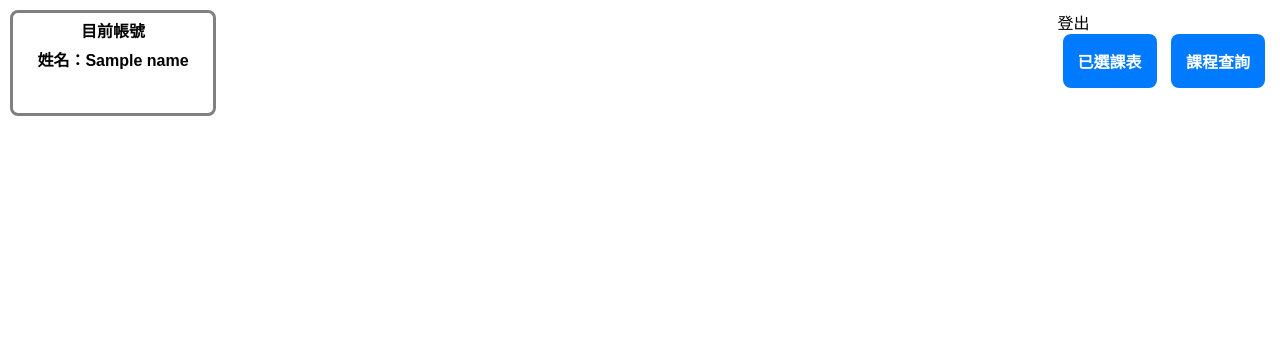
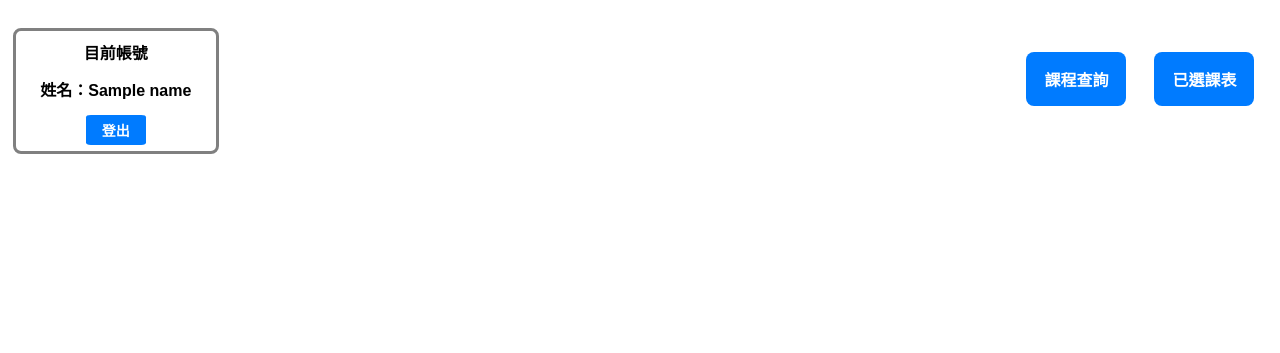
Before and after one commit to Fonzzznkk/D1149665, a Django app: template software/mysite/myapp/templates/myapp/homepage.html in a window 1280 px wide. Shown: the part 100-453 px from the top of the page. Run offline with Django 5.2, Linux system fonts and the light colour scheme; the template is opened without the code that fills it: most values are stand-ins (such as "Sample title", 1, 10 or a date in 2020); some libraries are stand-ins or nearby versions.

Commit message:
update home page

```diff
--- a/software/mysite/myapp/templates/myapp/homepage.html
+++ b/software/mysite/myapp/templates/myapp/homepage.html
@@ -66,46 +66,69 @@
         }
         /*帳號資訊*/
         .account {
+            position: absolute;
             border: solid gray;
+            top: 16%;
+            left: 1%;
             border-collapse: collapse;
             border-radius: 8px;
             width: 200px;
-            height: 100px;
+            height: 120px;
             text-align: center;
-            margin-right: auto;
-            margin-left: 10px;
         }
         .account p {
-            margin: 5px 0px;
+            font-weight: bold;
+            line-height: 14px;
         }
-        /*功能欄*/
-        .function {
-            margin-right: 10px;
-            margin-left: auto;
+        .account .logout {
+            position: absolute;
+            top: 70%;
+            left: 35%;
+            color: white;
+            font-size: 14px;
+            font-weight: bold;
+            background-color: #007bff;
+            width: 50px;
+            border-radius: 8%;
+            padding: 5px;
+            cursor: pointer;
         }
-        .function button {
+        /*按鈕*/
+        .button {
+            position: absolute;
+            top: 19%;
+            text-align: center;
             color: white;
             font-size: 16px;
+            font-weight: bold;
             background-color: #007bff;
-            margin: 0px 5px;
-            padding: 15px 15px;
+            width: 100px;
+            padding: 15px;
             border: none;
             border-radius: 8px;
             transition: 0.3s;
             cursor: pointer;
         }
-        .function button:hover {
+        .button:hover {
             background-color: #0056b3;
+        }
+        /*已選課表*/
+        .selected {
+            right: 2%;
+        }
+        /*課程搜尋*/
+        .search {
+            right: 12%;
         }
         /*頁尾*/
         .footer {
-            text-align: center;
-            font-size: 12px;
-            color: gray;
-            position: fixed;
+            position: absolute;
             top: 95%;
             left: 0;
             right: 0;
+            text-align: center;
+            color: gray;
+            font-size: 12px;
         }
     </style>
 </head>
@@ -113,16 +136,14 @@
     <div class="header">
         <h1> 主頁面 </h1>
     </div>
-    <div class="container">
-        <div class="account">
-            <p><b> 目前帳號 </b></p>
-            <b>姓名：<span id="username">{{ name }}</span></b>
-        </div>
-        <div class="function">
-            <div class="uibutton" onclick="window.location.href='/myapp/login/'">登出</div>
-            <button id="curriculum-button" type="button"><b> 已選課表 </b></button>
-            <button id="coursesearch-button" type="button"><b> 課程查詢 </b></button>
-        </div>
+    <div class="account">
+        <p><b> 目前帳號 </b></p>
+        <b>姓名：<span id="username">{{ name }}</span></b>
+        <div class="logout" onclick="window.location.href='/myapp/login/'"> 登出 </div>
+    </div>
+    <div class="function">
+        <button class="button selected" id="curriculum-button" type="button"><b> 已選課表 </b></button>
+        <button class="button search" id="coursesearch-button" type="button"><b> 課程查詢 </b></button>
     </div>
     <div class="footer"> © 開發者：軟體工程開發實務第五組 </div>
     <script>
```
